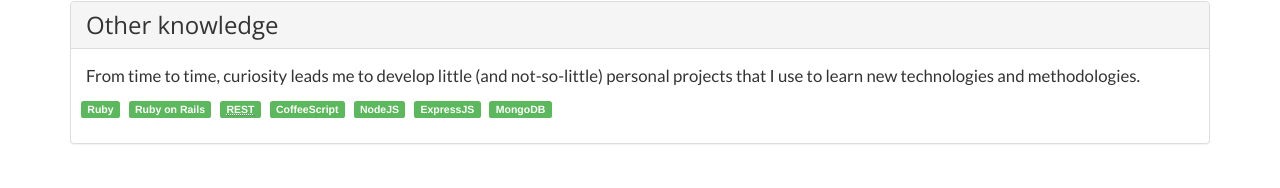
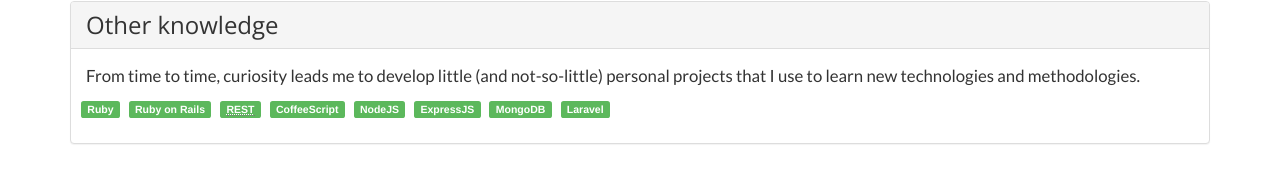
Before and after one commit to svera/svera.github.io, a plain HTML site: page en/index.html in a window 1280 px wide. Shown: the part 1259-1447 px from the top of the page. Drawn offline with nearby package versions, Linux system fonts and the light colour scheme.

Commit message:
Added Laravel to knowledge

```diff
--- a/en/index.html
+++ b/en/index.html
@@ -150,6 +150,7 @@
               <li><span class="label label-success">NodeJS</span></li>
               <li><span class="label label-success">ExpressJS</span></li>
               <li><span class="label label-success">MongoDB</span></li>
+              <li><span class="label label-success">Laravel</span></li>
             </ul>
           </div>
         </aside>
```
Also changed, not shown: index.html (+1 -0 lines).
